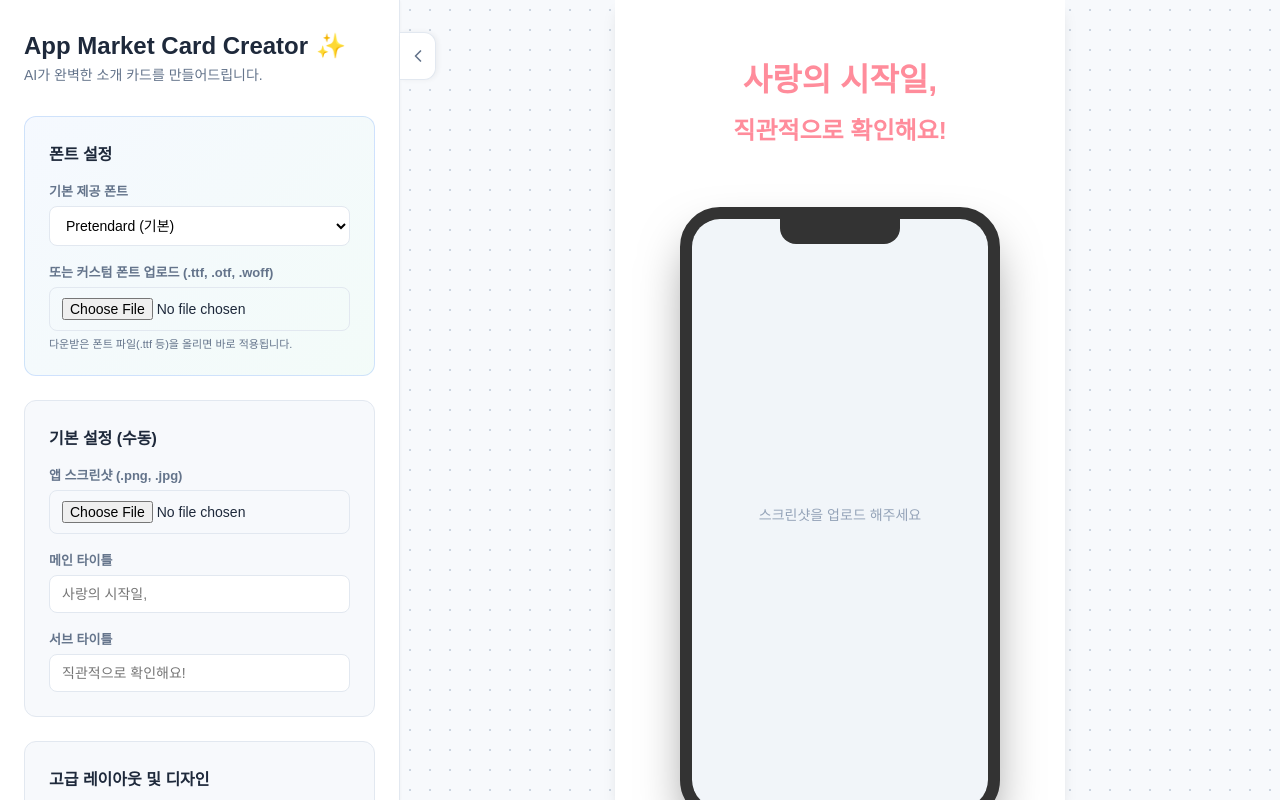
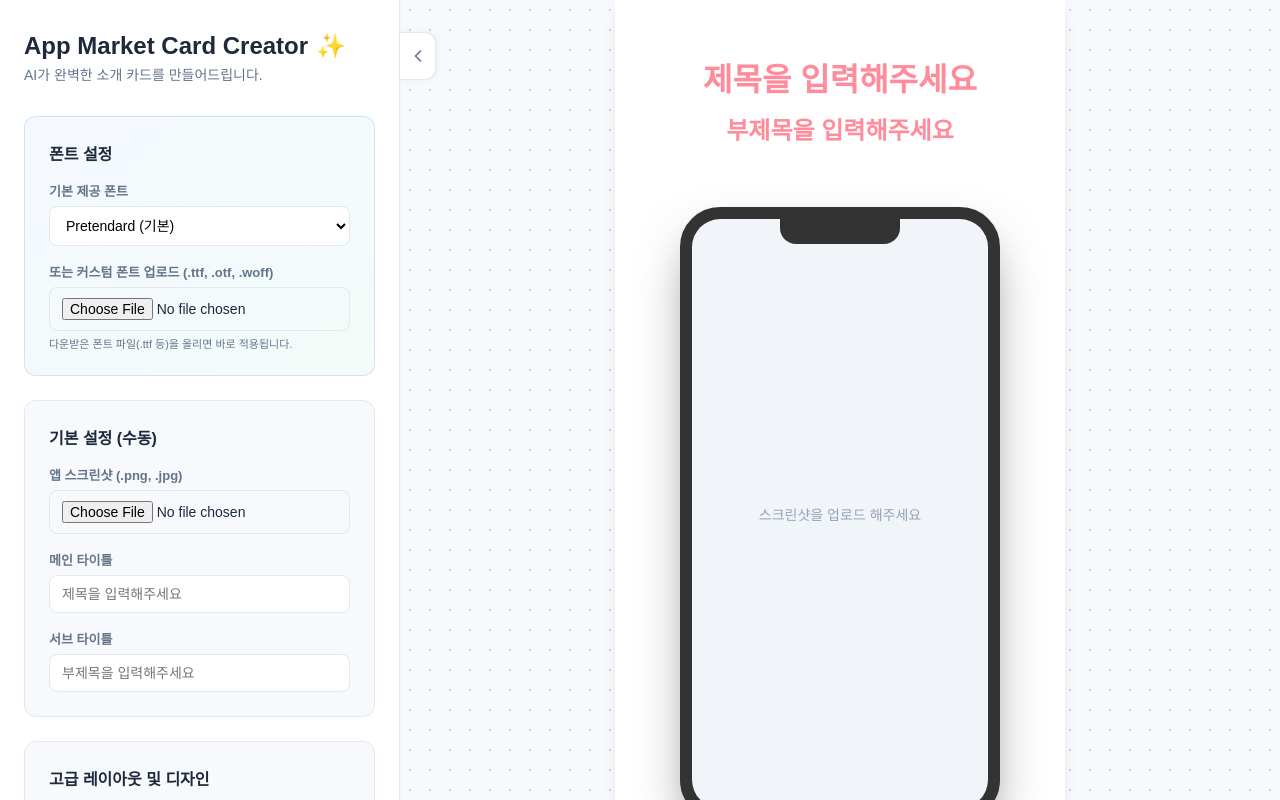
Before and after one commit to dltmddyd321/market-card-creator, a plain HTML site: page index.html in a window 1280 px wide. Drawn offline with nearby package versions, Linux system fonts and the light colour scheme; a web font is replaced by a local one.

Commit message:
Change default text to 제목을 입력해주세요

```diff
--- a/index.html
+++ b/index.html
@@ -51,12 +51,12 @@
 
                 <div class="input-field">
                     <label for="mainTitle">메인 타이틀</label>
-                    <input type="text" id="mainTitle" placeholder="사랑의 시작일,">
+                    <input type="text" id="mainTitle" placeholder="제목을 입력해주세요">
                 </div>
 
                 <div class="input-field">
                     <label for="subTitle">서브 타이틀</label>
-                    <input type="text" id="subTitle" placeholder="직관적으로 확인해요!">
+                    <input type="text" id="subTitle" placeholder="부제목을 입력해주세요">
                 </div>
             </section>
 
@@ -164,8 +164,8 @@
             <div class="canvas-wrapper">
                 <div id="captureArea" class="market-card">
                     <div class="card-text-area">
-                        <h1 id="previewMainTitle" class="preview-title">사랑의 시작일,</h1>
-                        <h2 id="previewSubTitle" class="preview-subtitle">직관적으로 확인해요!</h2>
+                        <h1 id="previewMainTitle" class="preview-title">제목을 입력해주세요</h1>
+                        <h2 id="previewSubTitle" class="preview-subtitle">부제목을 입력해주세요</h2>
                         <div class="badges-container" id="badgesContainer" style="display: none;">
                             <div class="store-badge badge-appstore" id="previewBadgeAppStore" style="display: none;">
                                 <svg viewBox="0 0 512 512" width="20" height="20" fill="currentColor">
--- a/script.js
+++ b/script.js
@@ -48,8 +48,8 @@ document.addEventListener('DOMContentLoaded', () => {
 
     // --- Real-time Preview Binding ---
     function updatePreviewText() {
-        previewMainTitle.innerText = mainTitleInput.value || '사랑의 시작일,';
-        previewSubTitle.innerText = subTitleInput.value || '직관적으로 확인해요!';
+        previewMainTitle.innerText = mainTitleInput.value || '제목을 입력해주세요';
+        previewSubTitle.innerText = subTitleInput.value || '부제목을 입력해주세요';
     }
 
     function updatePreviewColors() {
```
